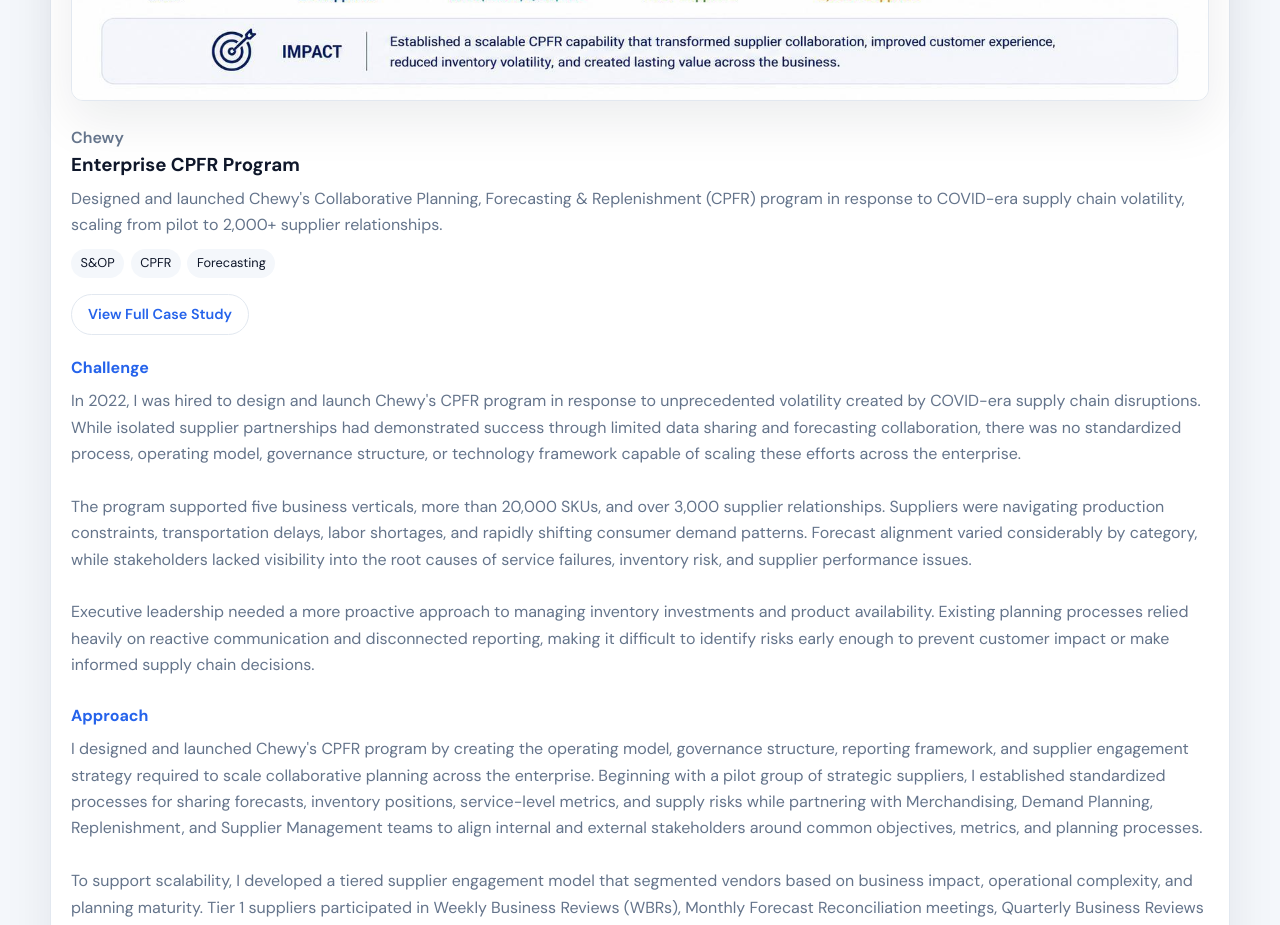
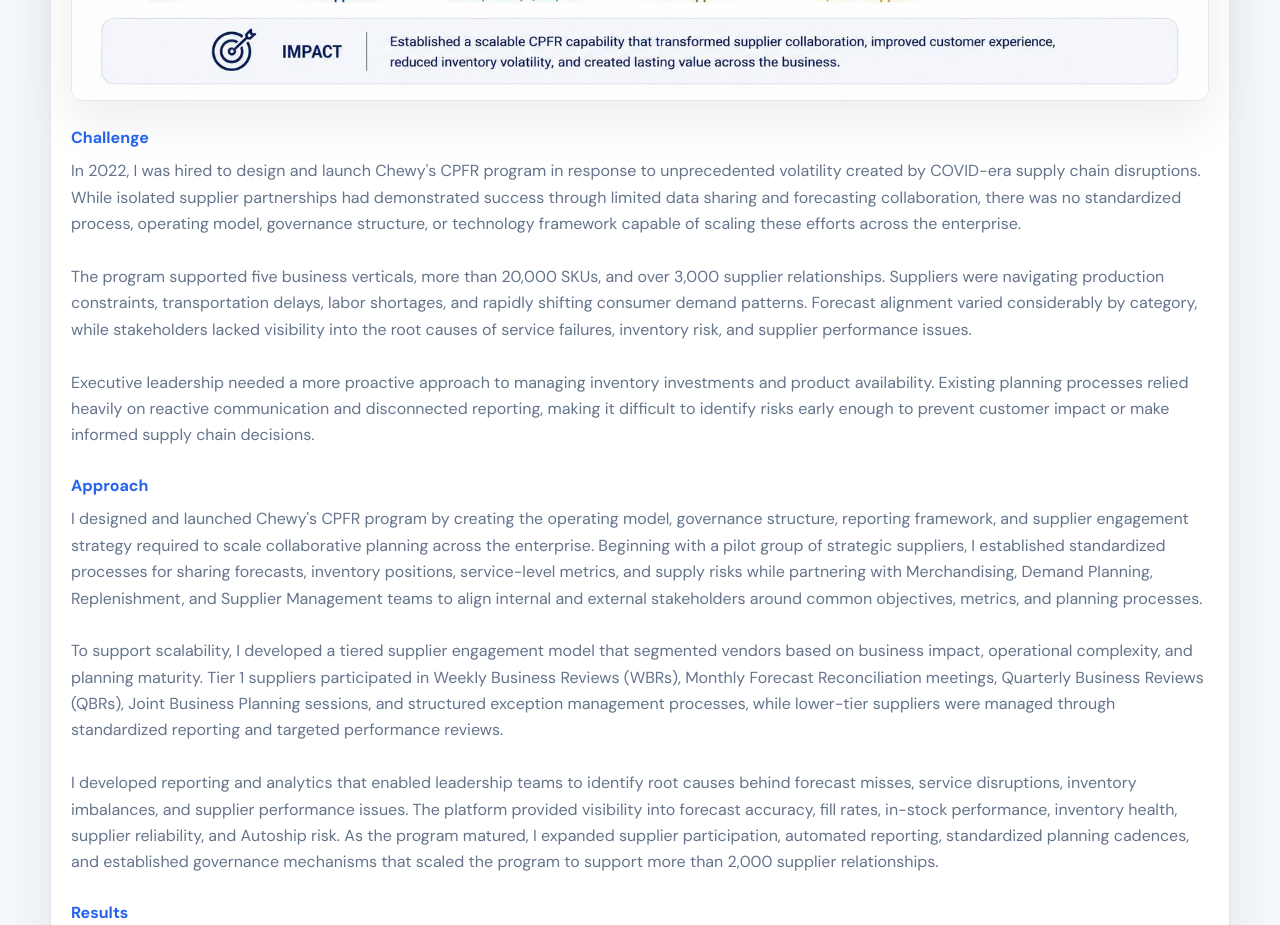
Before and after one commit to CaptianBoredASF/Website, a React (Vite) app: page /case-studies in a window 1280 px wide. Shown: the part 1000-1925 px from the top of the page. Built offline with nearby package versions, Linux system fonts and the light colour scheme.

Commit message:
Remove duplicate CPFR case study header block

```diff
--- a/src/pages/CaseStudiesPage.jsx
+++ b/src/pages/CaseStudiesPage.jsx
@@ -35,29 +35,6 @@
                 </div>
               )}
 
-              <div className="project-header">
-                <div>
-                  <p className="case-study-company">{study.company}</p>
-                  <h3>{study.title}</h3>
-                  <p>{study.description}</p>
-                  <div className="tags">
-                    {study.tags.map((tag) => (
-                      <span key={tag} className="tag">{tag}</span>
-                    ))}
-                  </div>
-                </div>
-                {study.pdf && (
-                  <a
-                    href={study.pdf}
-                    target="_blank"
-                    rel="noopener noreferrer"
-                    className="btn btn-secondary btn-sm"
-                  >
-                    View Full Case Study
-                  </a>
-                )}
-              </div>
-
               <div className="case-study-sections">
                 <div className="case-study-block">
                   <h4>Challenge</h4>
```
